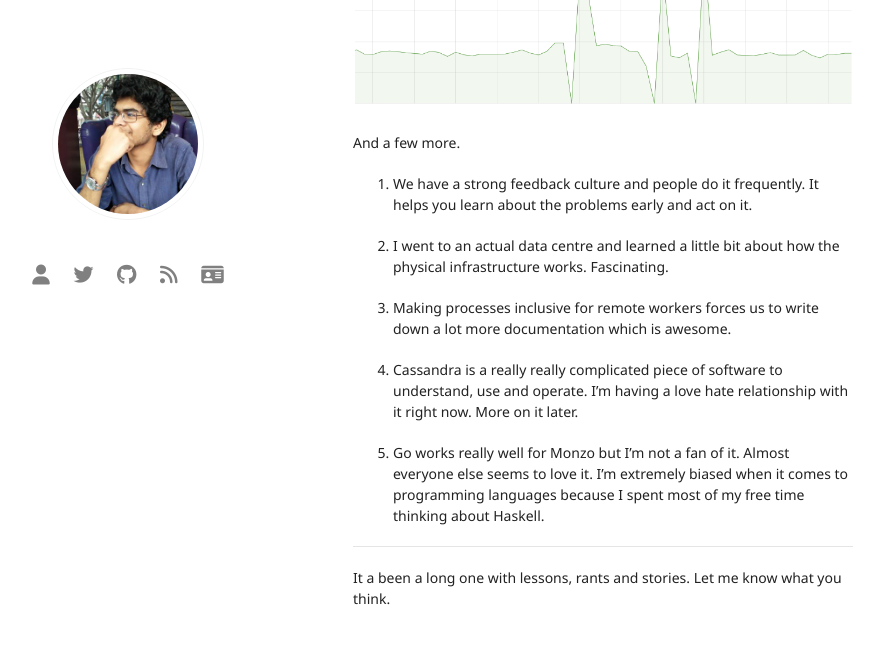
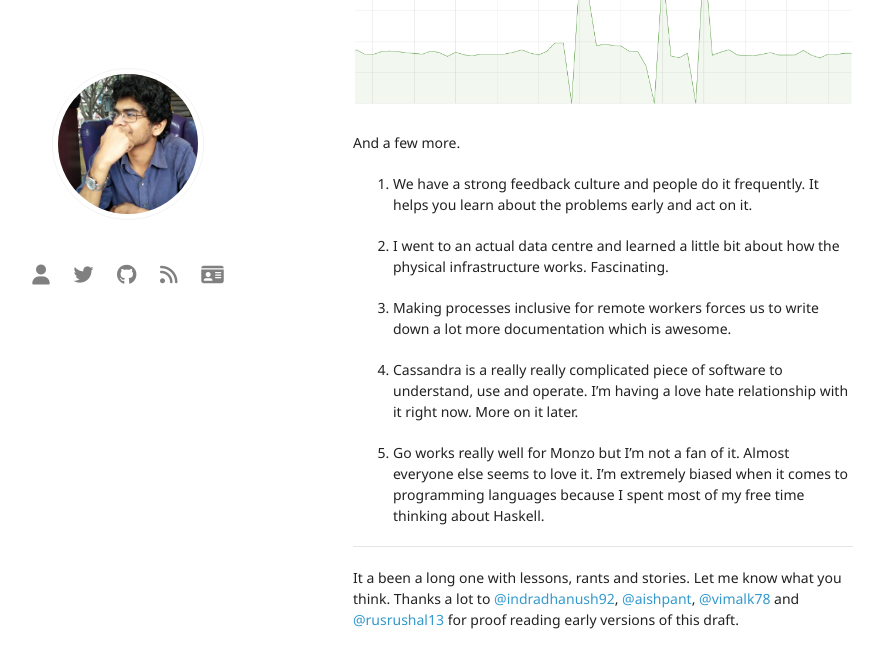
Before and after one commit to jaseemabid/blog, a Jekyll site: the page built from _posts/2019-01-13-monzo.md, in a window 1280 px wide and 900 px high, scrolled down 4070 px, cut to the strip 0-717 px from the top of the window. Shown: the top 668 px of the strip, without its empty margins (217-1101 px from the left). Built offline with Jekyll 4.4.1, drawn with Linux system fonts in a browser that asks for light colours; nearby versions of some CDN libraries.

Commit message:
Thanks to the proof readers

```diff
--- a/_posts/2019-01-13-monzo.md
+++ b/_posts/2019-01-13-monzo.md
@@ -194,9 +194,14 @@ And a few more.
 ---
 
 It a been a long one with lessons, rants and stories. Let me know what you
-think.
+think. Thanks a lot to [@indradhanush92][@dhanush], [@aishpant][@aishpant],
+[@vimalk78][@vimalk78] and [@rusrushal13][@rusrushal13] for proof reading early
+versions of this draft.
 
-
+[@aishpant]: https://twitter.com/aishpant
+[@dhanush]: https://twitter.com/indradhanush92
+[@rusrushal13]: https://twitter.com/rusrushal13
+[@vimalk78]: https://twitter.com/vimalk78
 [ba]: https://monzo.com/blog/2018/09/07/ba-data-breach
 [cf]: https://monzo.com/blog/2018/12/05/crowdfunding-closes/
 [debt]: https://monzo.com/blog/2018/06/29/engineering-principles
```
